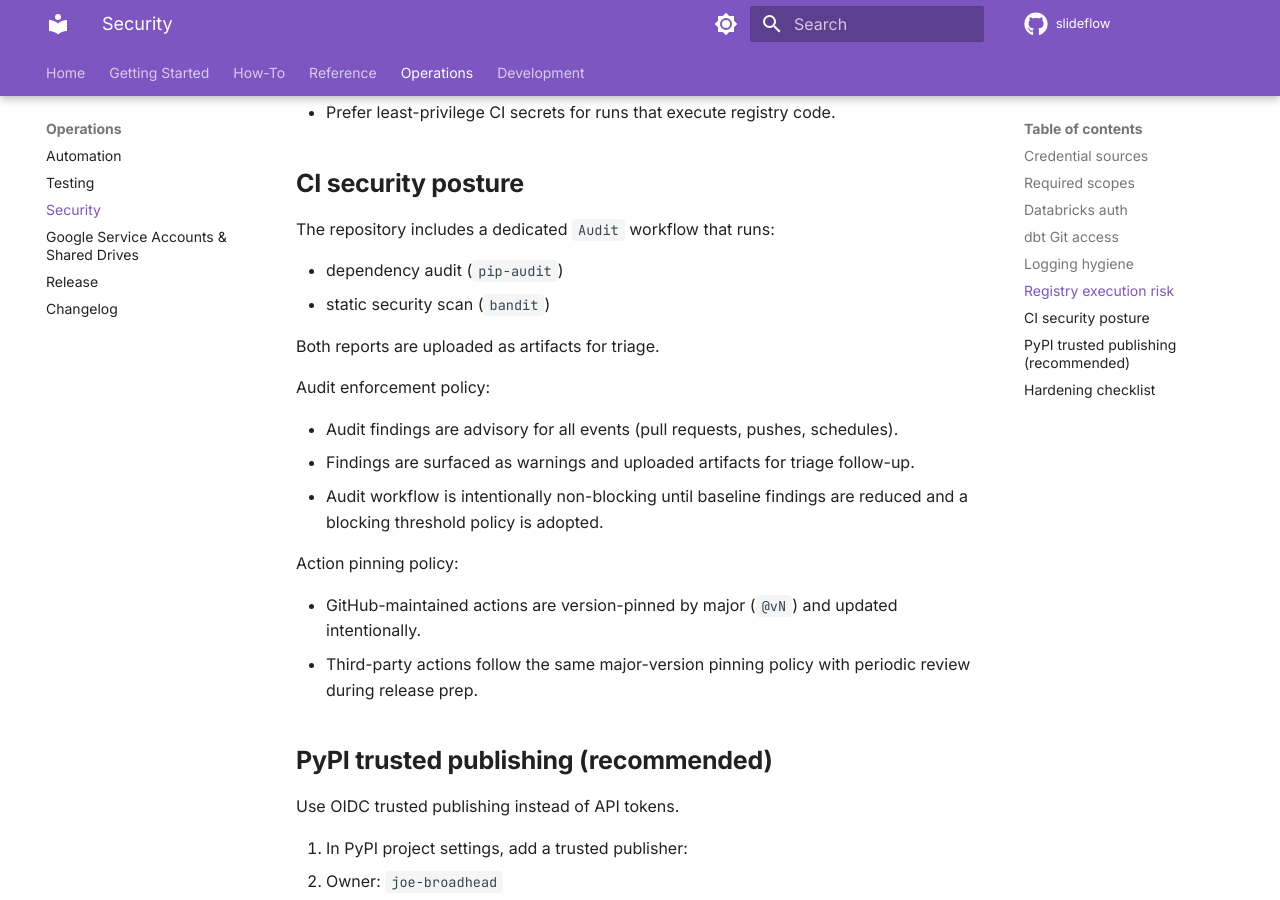
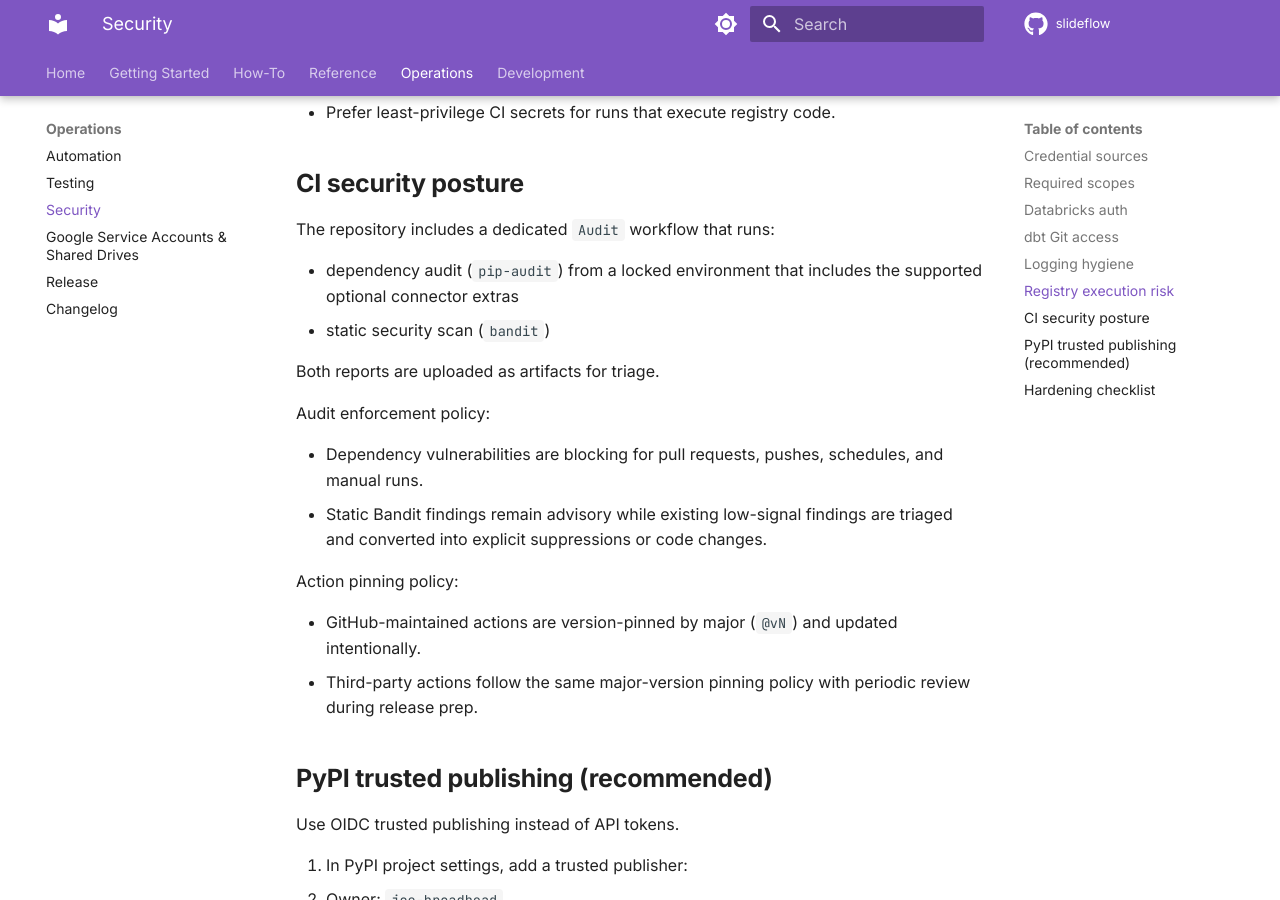
Before and after one commit to joe-broadhead/slideflow, an MkDocs documentation site: the page built from docs/security.md, in a window 1280 px wide and 900 px high, scrolled down 2006 px. Built offline with MkDocs 1.6.1 and Material for MkDocs 9.7.7, drawn with Linux system fonts in a browser that asks for light colours; comment, search, counter and statistics services are not loaded.

Commit message:
JOE-310 harden dependency audit

```diff
--- a/docs/security.md
+++ b/docs/security.md
@@ -77,17 +77,18 @@ when `--registry` or `registry:` config paths are provided.
 
 The repository includes a dedicated `Audit` workflow that runs:
 
-- dependency audit (`pip-audit`)
+- dependency audit (`pip-audit`) from a locked environment that includes the
+  supported optional connector extras
 - static security scan (`bandit`)
 
 Both reports are uploaded as artifacts for triage.
 
 Audit enforcement policy:
 
-- Audit findings are advisory for all events (pull requests, pushes, schedules).
-- Findings are surfaced as warnings and uploaded artifacts for triage follow-up.
-- Audit workflow is intentionally non-blocking until baseline findings are
-  reduced and a blocking threshold policy is adopted.
+- Dependency vulnerabilities are blocking for pull requests, pushes, schedules,
+  and manual runs.
+- Static Bandit findings remain advisory while existing low-signal findings are
+  triaged and converted into explicit suppressions or code changes.
 
 Action pinning policy:
 
--- a/pyproject.toml
+++ b/pyproject.toml
@@ -48,6 +48,7 @@ dev = [
     "hypothesis",
     "ruff",
     "mypy",
+    "pip-audit",
     "pre-commit",
     "pandas-stubs",
     "types-PyYAML",
```
Also changed, not shown: docs/ci-quality.md (+4 -2 lines), 3 other files.
